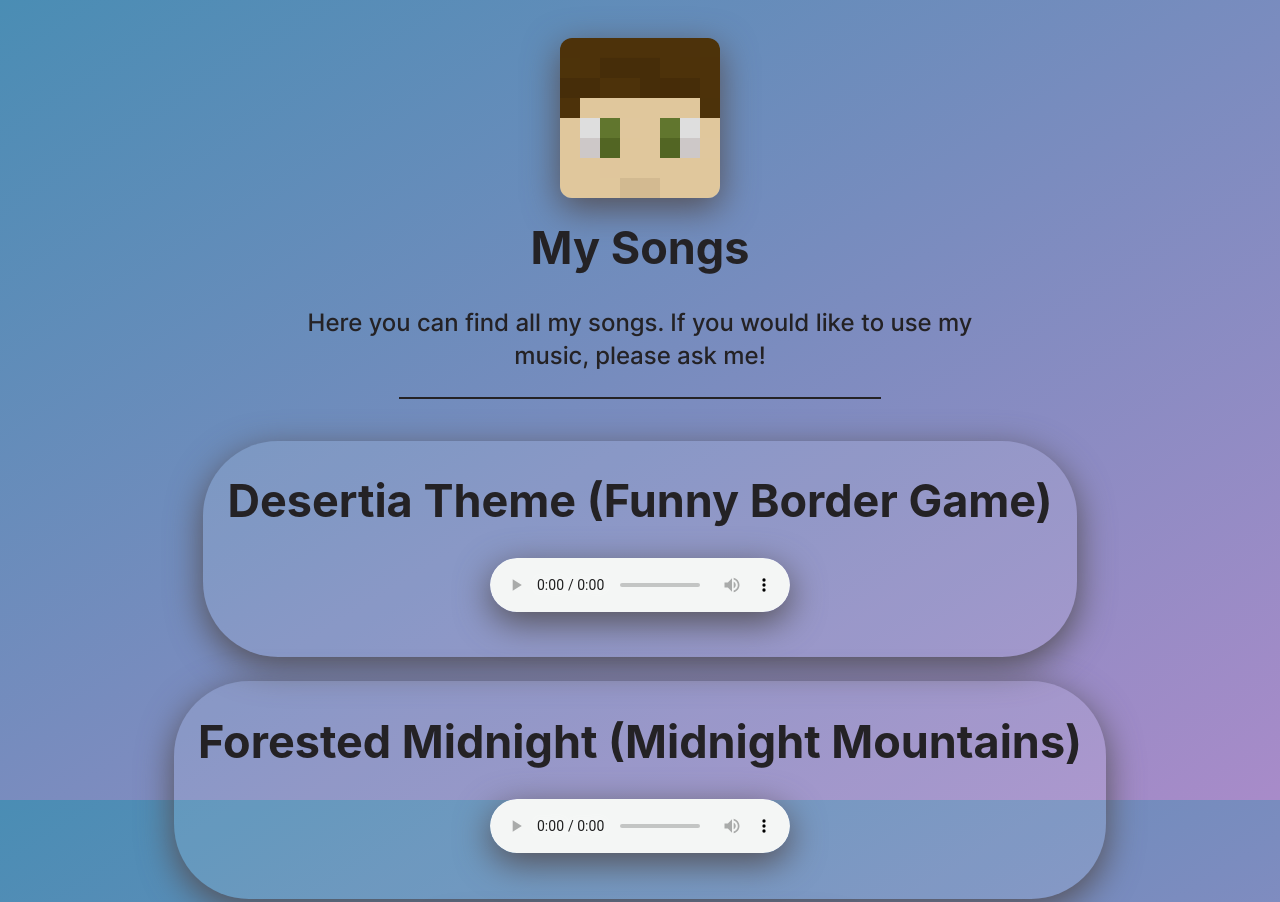
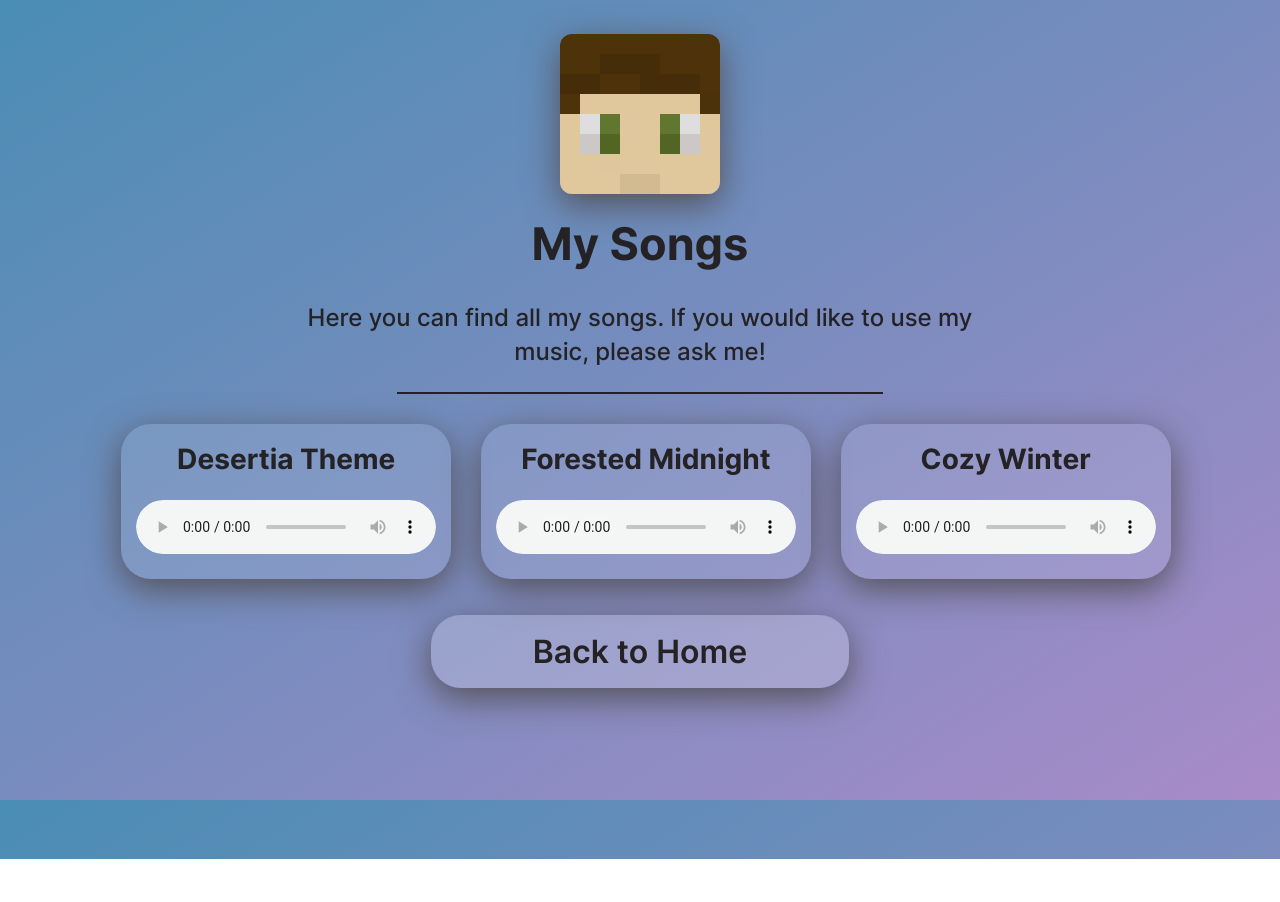
Before and after one commit to Kinda-Stormy/kinda-stormy.github.io, a plain HTML site: page songs.html in a window 1280 px wide. Shown: the top 902 px of the page. After the commit the page ends 859 px from the top, so only its background shows below. Drawn offline with Linux system fonts and the light colour scheme; a web font is replaced by a local one.

Commit message:
Add more website

```diff
--- /dev/null
+++ b/css/style.css
@@ -0,0 +1,161 @@
+html {
+    height: 100%;
+}
+
+@font-face {
+    font-family: Inter;
+    src: url(Fonts/Inter/Inter-VariableFont_slnt\,wght.ttf);
+  }
+
+@font-face {
+    font-family: Inter-SemiBold;
+    src: url(Fonts/Inter/static/Inter-SemiBold.ttf);
+}
+
+@font-face {
+    font-family: Inter-Med;
+    src: url(Fonts/Inter/static/Inter-Medium.ttf);
+}
+
+body {
+    background: linear-gradient(to bottom right, rgb(74, 141, 180), rgb(168, 139, 201));
+    height: 100%;
+    padding: 2%;
+    background-repeat: no-repeat;
+    background-attachment: fixed;
+}
+
+.grid-container {
+    margin-right: 1.5%;
+    margin-top: 1%;
+    margin-bottom: 3%;
+    display:grid;
+    grid-template-columns: auto auto auto;
+    column-gap: 5%;
+    row-gap: 10%;
+    justify-content: center;
+}
+
+h1 {
+    margin-top: 1%;
+    font-family: Inter;
+    font-size: 45px;
+    color:rgb(36, 34, 37);
+}
+
+h2 {
+    margin-top: 1%;
+    font-family: Inter;
+    font-size: 28px;
+    color:rgb(36, 34, 37);
+}
+
+p {
+    font-family: Inter-Med;
+    font-size: 24px;
+    margin: 2%;
+    padding-left: 20%;
+    padding-right: 20%;
+    color:rgb(36, 34, 37);
+    line-height: 140%;
+}
+
+a {
+    color:rgb(36, 34, 37);
+}
+
+hr {
+    width: 40%;
+    margin: 0;
+    height: 2px;
+    border: none;
+    background-color:#242225;
+}
+
+.div_audio {
+    width: fit-content;
+    padding: 5%;
+    box-shadow: 0px 10px 35px rgb(84, 80, 87);
+    background-color: rgba(255,255,250,.1);
+    border-radius: 30px;
+    transition: background-color 0.5s ease-out 100ms
+}
+
+.div_audio:hover {
+    background-color: rgba(255,255,250,.3)
+}
+
+button {
+    font-size: 32px;
+    border-radius: 30px;
+    font-family: Inter-SemiBold;
+    background-color: rgba(255,255,250,.2);
+    color: rgb(36, 34, 37);
+    margin: 0%;
+    padding: 15px 100px;
+    box-shadow: 0px 10px 35px rgb(84, 80, 87);
+    border-color: transparent;
+    margin-bottom: 1.5%;
+    cursor: pointer;
+    transition: background-color 0.5s ease-out 100ms
+}
+
+input {
+    font-size: 32px;
+    border-radius: 30px;
+    font-family: Inter-SemiBold;
+    background-color: rgba(255,255,250,.2);
+    color: rgb(36, 34, 37);
+    margin: 0%;
+    padding: 15px 100px;
+    box-shadow: 0px 10px 35px rgb(84, 80, 87);
+    border-color: transparent;
+    margin-bottom: 1.5%;
+    cursor: pointer;
+    transition: background-color 0.5s ease-out 100ms
+}
+
+iframe {
+    border-radius: 30px;
+    box-shadow: 0px 10px 35px rgb(84, 80, 87);
+}
+
+video {
+    border-radius: 20px;
+    width: 240px;
+    box-shadow: 0px 10px 35px rgb(84, 80, 87);
+}
+
+
+button:hover {
+    background-color: rgba(255,255,250,.5);
+  }
+
+.Shadowed {
+    box-shadow: 0px 10px 35px rgb(84, 80, 87);
+    margin-bottom: 1%;
+    border-radius: 8px;
+}
+
+.ShadowedSmall {
+    box-shadow: 0px 10px 35px rgb(84, 80, 87);
+    margin-bottom: 0.5%;
+    border-radius: 12px;
+}
+
+.ShadowedAudio {
+    margin-bottom: 0.5%;
+    border-radius: 35px;
+    margin-bottom: 2%;
+}
+
+.ShadowedMinimal {
+    box-shadow: 0px 10px 35px rgb(84, 80, 87);
+    margin-top: 0.2%;
+    border-radius: 5px;
+}
+
+audio::-webkit-media-controls-panel {
+    color: #fff;
+    background-color: rgba(255,255,250,.2);
+  }
--- a/songs.html
+++ b/songs.html
@@ -5,7 +5,7 @@
 <head>
     <title>0Stormy</title>
     <link rel="icon" type="image/x-icon" href="Images/favicon.ico">
-    <link rel="stylesheet" type="text/css" href="style.css" />
+    <link rel="stylesheet" type="text/css" href="css/style.css" />
 </head>
 
     <body>
@@ -17,8 +17,10 @@
             <hr>
             <br>
 
-            <div class="div_audio">
-                <h1>Desertia Theme (Funny Border Game)</h1>
+            <div class="grid-container">
+
+                <div class="div_audio" class="grid-item">
+                    <h2>Desertia Theme</h2>
 
                     <audio controls class="ShadowedAudio">
                         <source src="Songs/FBG.ogg" type="audio/ogg">
@@ -27,13 +29,24 @@
 
                 </div>
 
-            <div class="div_audio">
-                <h1>Forested Midnight (Midnight Mountains)</h1>
+                <div class="div_audio" class="grid-item">
+                    <h2>Forested Midnight</h2>
 
                     <audio controls class="ShadowedAudio">
                         <source src="Songs/MidnightNew.ogg" type="audio/ogg">
                         Your browser does not support the audio tag.
                     </audio>
+
+                </div>
+                <div class="div_audio" class="grid-item">
+                    <h2>Cozy Winter</h2>
+
+                    <audio controls class="ShadowedAudio">
+                        <source src="Songs/WinterTheme.ogg" type="audio/ogg">
+                        Your browser does not support the audio tag.
+                    </audio>
+
+                </div>
 
             </div>
 
```
Also changed, not shown: coding.html (+5 -7 lines), fbg.html (+1 -1 lines), index.html (+1 -1 lines), pyshell.html (+1 -1 lines), pytext.html (+1 -1 lines), css/Fonts/Inter/Inter-VariableFont_slnt,wght.ttf (added), css/Fonts/Inter/static/Inter-Black.ttf (added), css/Fonts/Inter/static/Inter-Bold.ttf (added), css/Fonts/Inter/static/Inter-ExtraBold.ttf (added), css/Fonts/Inter/static/Inter-ExtraLight.ttf (added), css/Fonts/Inter/static/Inter-Light.ttf (added), css/Fonts/Inter/static/Inter-Medium.ttf (added), css/Fonts/Inter/static/Inter-Regular.ttf (added), css/Fonts/Inter/static/Inter-SemiBold.ttf (added), 2 more files, 1 other file. Lines whose indentation alone changed are shown as unchanged.
